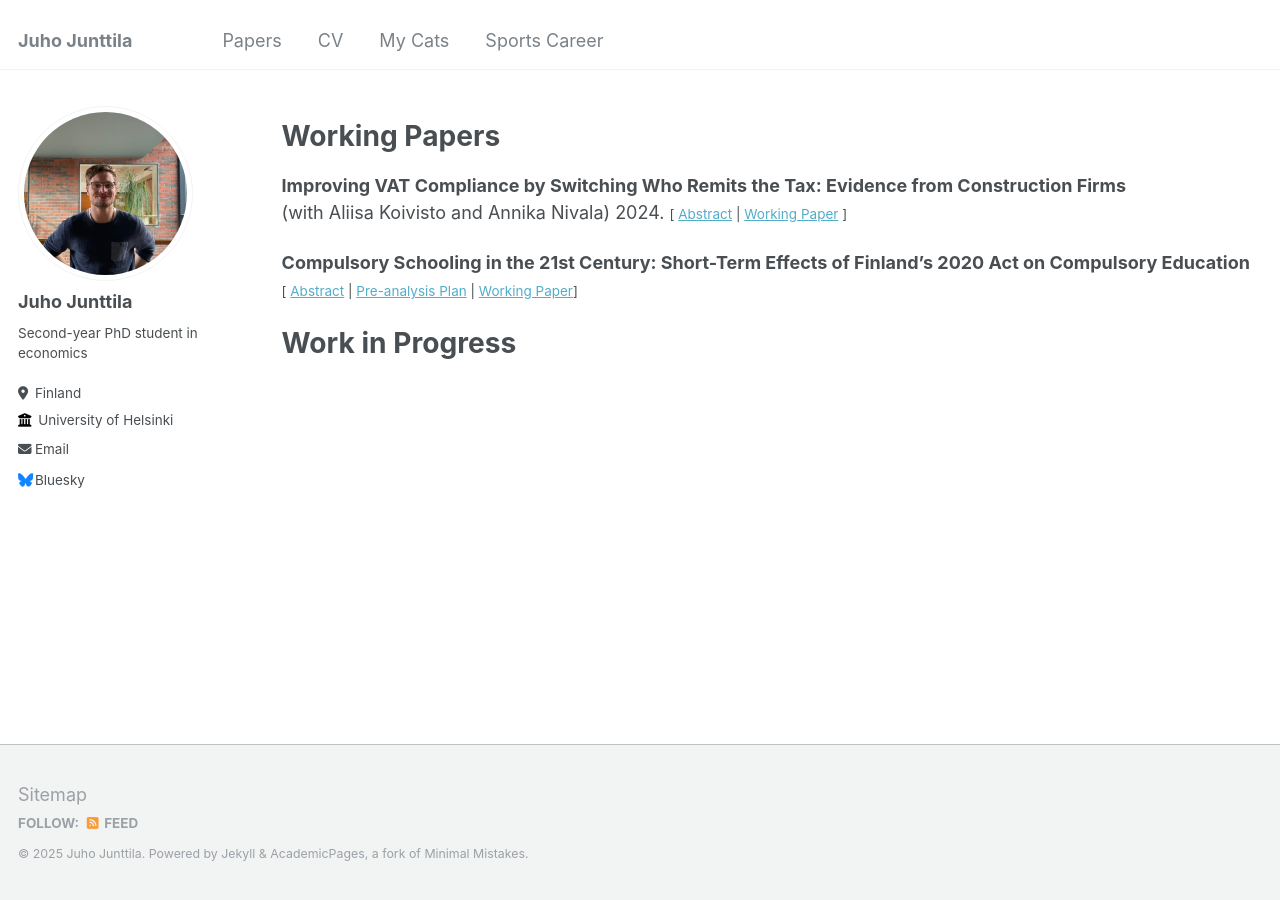
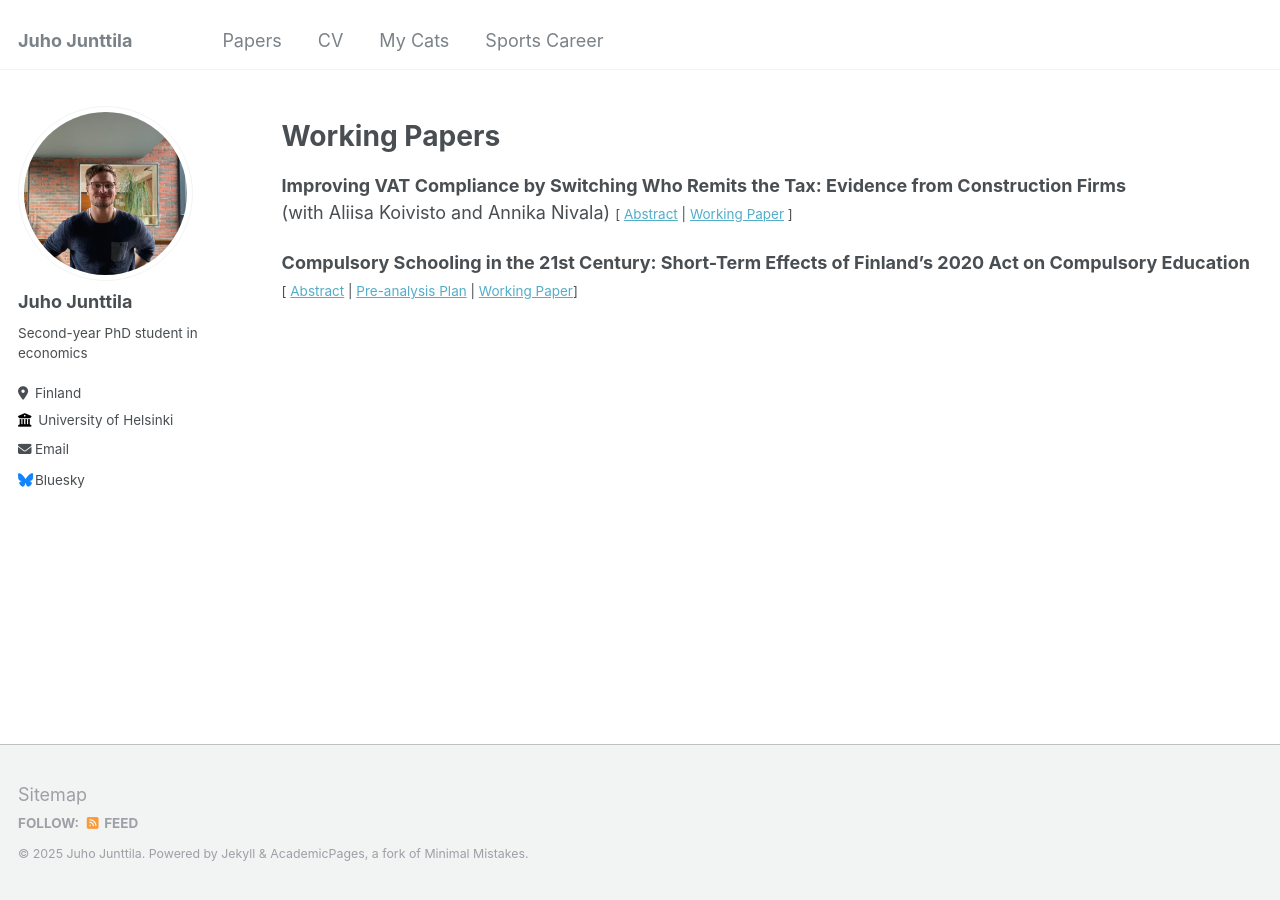
Before and after one commit to Juho-Junttila/Juho-Junttila.github.io, a Jekyll site: the page built from _pages/publications.md, in a window 1280 px wide. Built offline with Jekyll 4.4.1, drawn with Linux system fonts in a browser that asks for light colours.

Commit message:
Remove Work in Progress section from publications
Removed 'Work in Progress' section from publications.

```diff
--- a/_pages/publications.md
+++ b/_pages/publications.md
@@ -17,7 +17,7 @@ height="0" width="0" style="display:none;visibility:hidden"></iframe></noscript>
 
 
 **Improving VAT Compliance by Switching Who Remits the Tax: Evidence from Construction Firms**  <br/>
-(with Aliisa Koivisto and Annika Nivala)  2024.
+(with Aliisa Koivisto and Annika Nivala)
 <small>[ <a href="#/" onclick="visib('RCM')">Abstract</a> | [Working Paper][RCMLINK] ]</small>
 
 <div id="RCM" style="display: none; text-align: justify; line-height: 1.2" ><small>
@@ -51,5 +51,3 @@ This study examines the short-term effects of Finland’s 2021 reform, which ext
 
 [PAPCSL]: https://osf.io/qyfrz
 [CSLLINK]: https://www.helsinkigse.fi/discussion-papers/discussion-paper-50
-
-# Work in Progress
```
